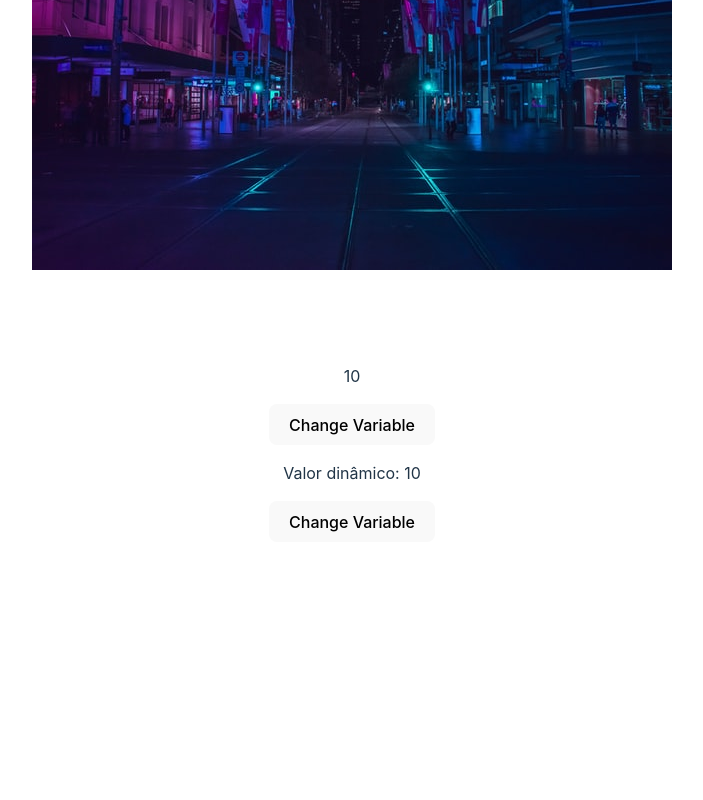
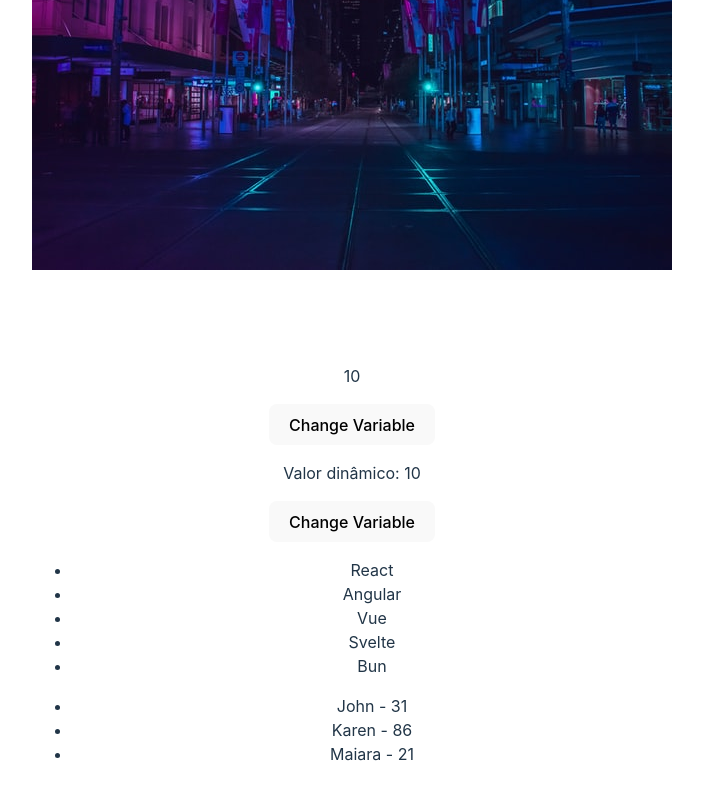
Before and after one commit to Mauuv/curso-react, a React (Vite) app in the folder 3-FUNDAMENTOSv2/secao-3/: page / in a window 1280 px wide. Shown: the part 747-1547 px from the top of the page, without its empty margins (288-991 px from the left). Before the commit the page ends 1321 px from the top, so only its background shows below. Built offline with nearby package versions, Linux system fonts and the light colour scheme.

Commit message:
Learning how to render lists

```diff
--- a/3-FUNDAMENTOSv2/secao-3/src/App.jsx
+++ b/3-FUNDAMENTOSv2/secao-3/src/App.jsx
@@ -2,6 +2,7 @@ import { useState } from 'react'
 import City from './assets/city.jpg'
 import './App.css'
 import ManageData from './components/ManageData'
+import ListRender from './components/ListRender'
 
 function App() {
   const [count, setCount] = useState(0)
@@ -17,6 +18,7 @@ function App() {
       </div>
       <br /><br /><br />
       <ManageData/>
+      <ListRender/>
     </>
   )
 }
--- /dev/null
+++ b/3-FUNDAMENTOSv2/secao-3/src/components/ListRender.jsx
@@ -0,0 +1,29 @@
+import { useState } from "react"
+
+const ListRender = () => {
+
+  const [list] = useState(["React", "Angular", "Vue", "Svelte", "Bun"]);
+  const [users] = useState([
+    {id: 545366, name: "John", age: 31},
+    {id: 421412, name: "Karen", age: 86},
+    {id: 321312, name: "Maiara", age: 21}
+  ])
+
+  return (
+    <>
+      <ul>
+        {/**Using index is a bad practice, consider using the id or PK */}
+        {list.map((item, index) => (
+          <li key={index}>{item}</li>
+        ))}
+      </ul>
+      <ul>
+        {users.map((user) => (
+          <li key={user.id}>{user.name} - {user.age}</li>
+        ))}
+      </ul>
+    </>
+  )
+}
+
+export default ListRender
```
